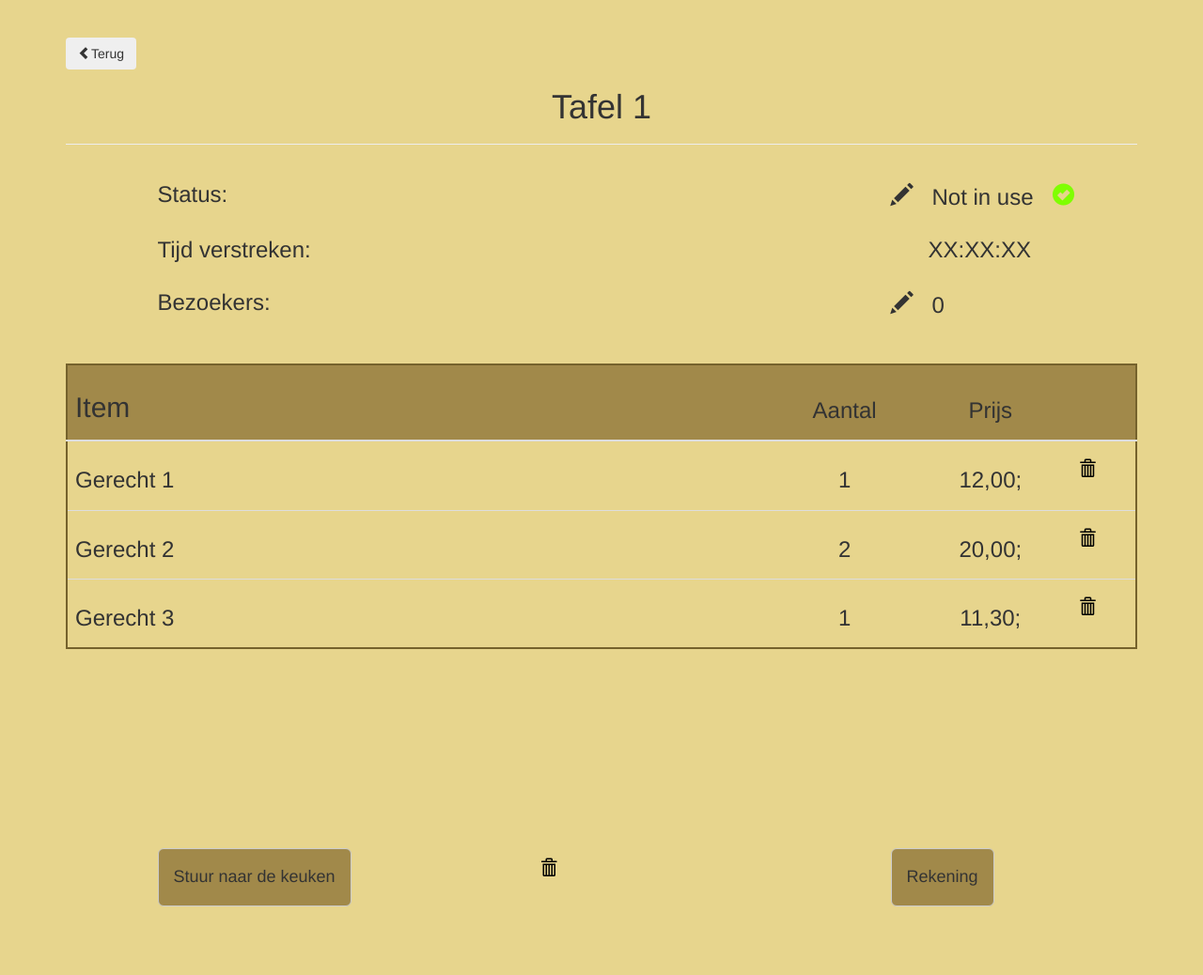
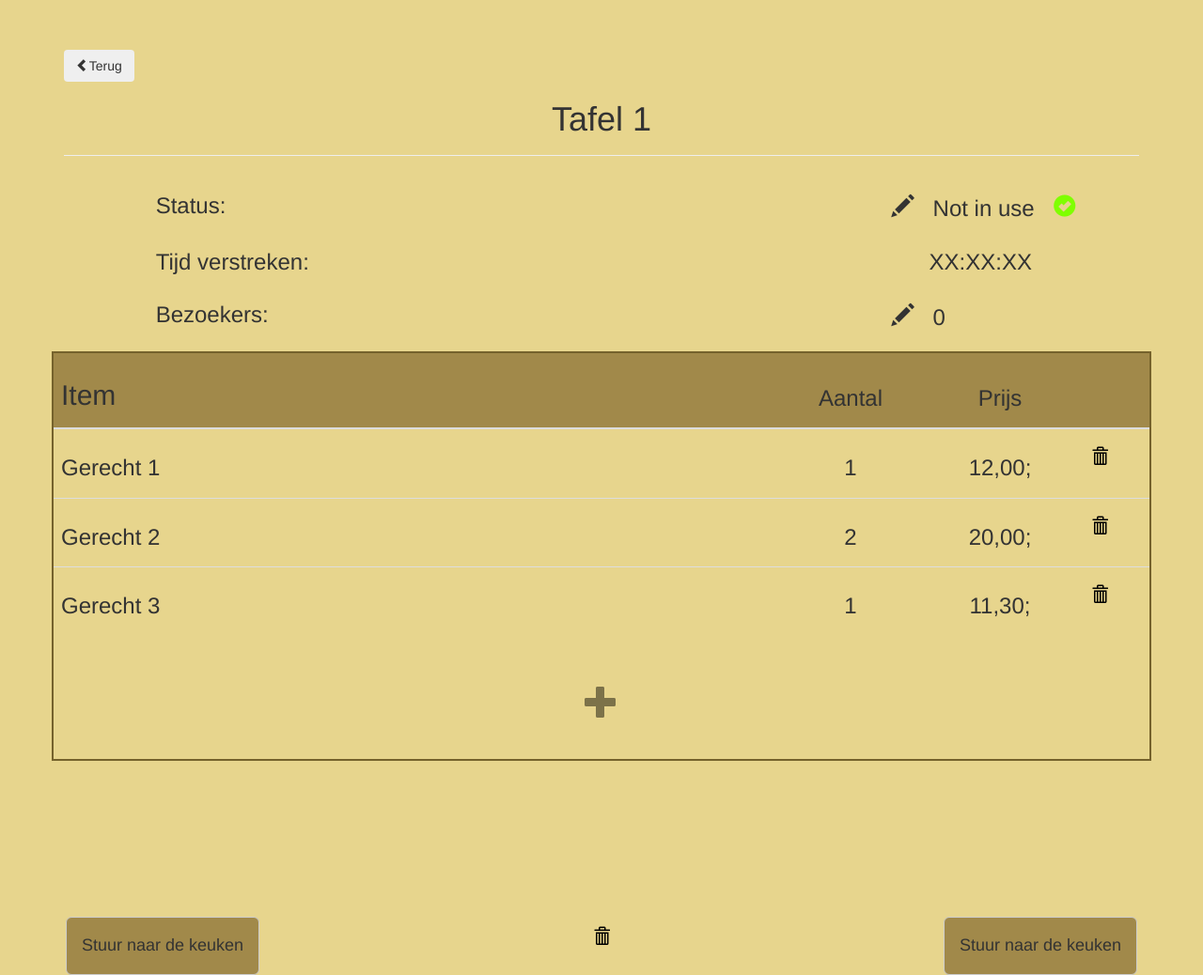
Before and after one commit to RubenvanGemeren/ProjectDfrontend, a plain HTML site: page tafel.html in a window 1280 px wide. Shown: the whole page at 94% size. Before the commit the page ends 965 px from the top, so only its background shows below. Drawn offline with nearby package versions, Linux system fonts and the light colour scheme.

Commit message:
Design meer zoals mockup
Plus toegevoegd en table aangepast

```diff
--- a/tafel.html
+++ b/tafel.html
@@ -13,13 +13,20 @@
         body{
       background-color: #e7d58d;
     }
-        table {
-      border: rgb(117, 98, 44) solid 2px !important;
+        #containerTable{
+        padding: 0%;
+        border:  rgb(117, 98, 44) solid 2px !important;
+    }
+        #containerTafelInfo{
+        padding: 1%;
+    }
+        #AddItem{
+        padding-bottom: 2%;
     }
     </style>
 </head>
   <body>
-      <div class="container"> <!--kan ook "container-fluid zijn als het groepje dat wilt-->
+      <div class="container" id="containerTafelInfo"> <!--kan ook "container-fluid zijn als het groepje dat wilt-->
           <div class="page-header">
               <button type="button" class="btn"><span class="glyphicon glyphicon-chevron-left"></span>Terug</button>
               <h1 class="text-center">Tafel 1</h1>
@@ -49,8 +56,7 @@
           </div>
 
       </div>
-
-      <div class="container" style="padding-top: 3%"> <!--Dit is puur van het ontwerp een een beeld van wat we willen maken-->
+            <div class="container" id="containerTable"> <!--Dit is puur van het ontwerp een een beeld van wat we willen maken-->
 
                             <div class="row">
                               <div class="col-lg-12">
@@ -83,24 +89,28 @@
                                       <td class="text-center"><button class="btn btn-link btn-lg" style="color: black"><span class="glyphicon glyphicon-trash"></span></button></td>
                                     </tr>
 
+
                                   </tbody>
                                 </table>
                               </div>
                             </div>
+                    <div class="row" style="text-align: center;" id="AddItem">
+                      <button class="btn btn-link btn-lg"><h1 class="glyphicon glyphicon-plus" style="color: #7c7249"></h1></button>
+                  </div>
           </div>
 
         <!-- Footer -->
-<footer class="page-footer blue pt-4" style="padding-top: 15%">
+<footer class="page-footer blue pt-4" style="padding-top: 13%">
   <div class="container">
     <div class="row">
-      <div class="col-lg-3 col-md-4 col-sm-4 col-ex-12 col-lg-offset-1">
+      <div class="col-lg-4 col-md-4 col-sm-4 col-ex-12" style="text-align: left;">
         <button class="btn btn-default btn-lg" style="background-color: rgb(161, 137, 74)"><h4>Stuur naar de keuken</h4></button>
       </div>
-      <div class="col-lg-3 col-md-4 col-sm-4 col-ex-12 col-lg-offset-1">
+      <div class="col-lg-4 col-md-4 col-sm-4 col-ex-12" style="text-align: center;">
         <button class="btn btn-link btn-lg" style="color: black;"><span class="glyphicon glyphicon-trash"></span></button>
       </div>
-      <div class="col-lg-3 col-md-4 col-sm-4 col-ex-12 col-lg-offset-1">
-        <button class="btn btn-default btn-lg" style="background-color: rgb(161, 137, 74)"><h4>Rekening</h4></button>
+      <div class="col-lg-4 col-md-4 col-sm-4 col-ex-12" style="text-align: right;">
+        <button class="btn btn-default btn-lg" style="background-color: rgb(161, 137, 74)"><h4>Stuur naar de keuken</h4></button>
       </div>
     </div>
   </div>
```
Lines whose indentation alone changed are shown as unchanged.
